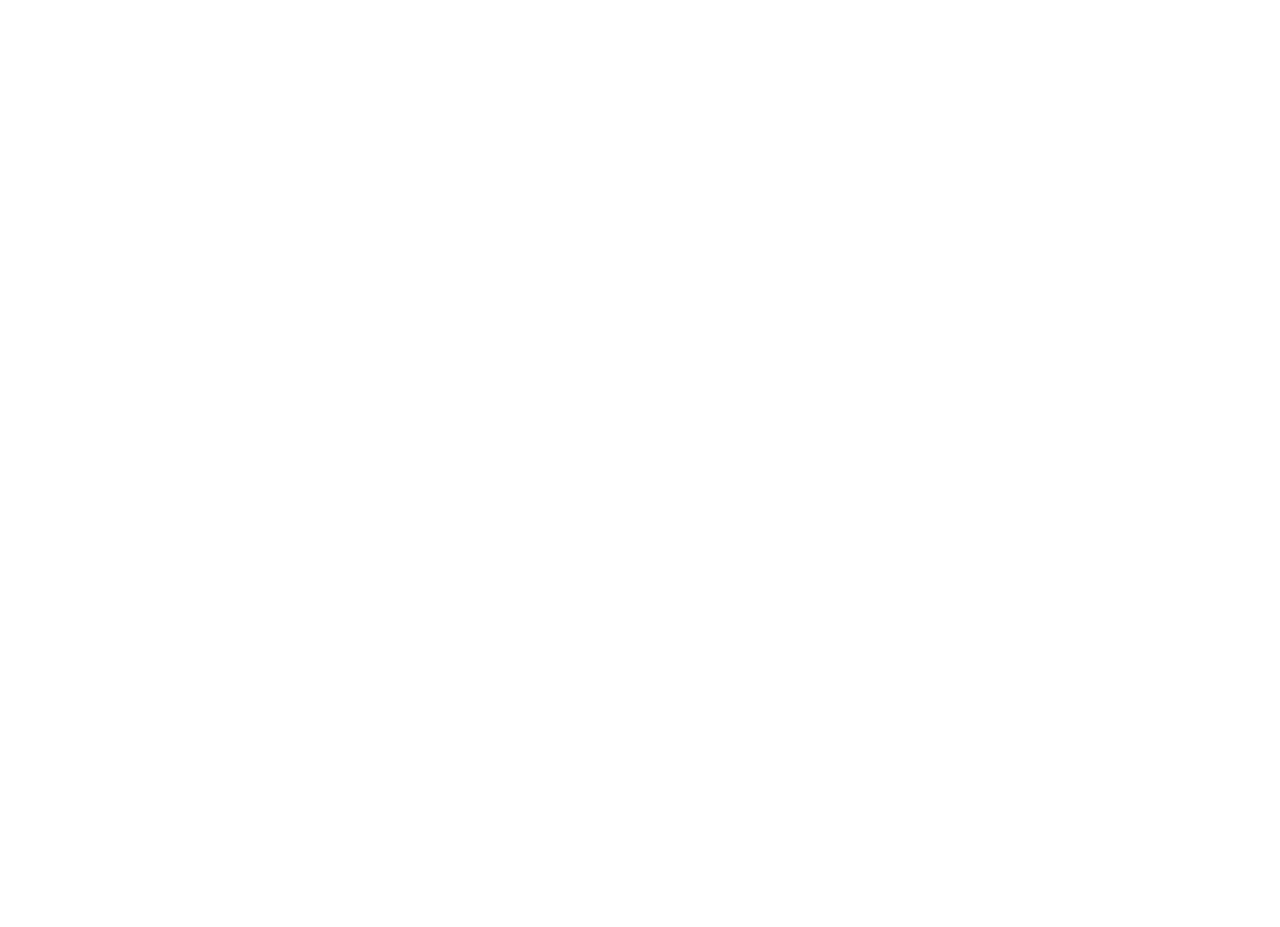
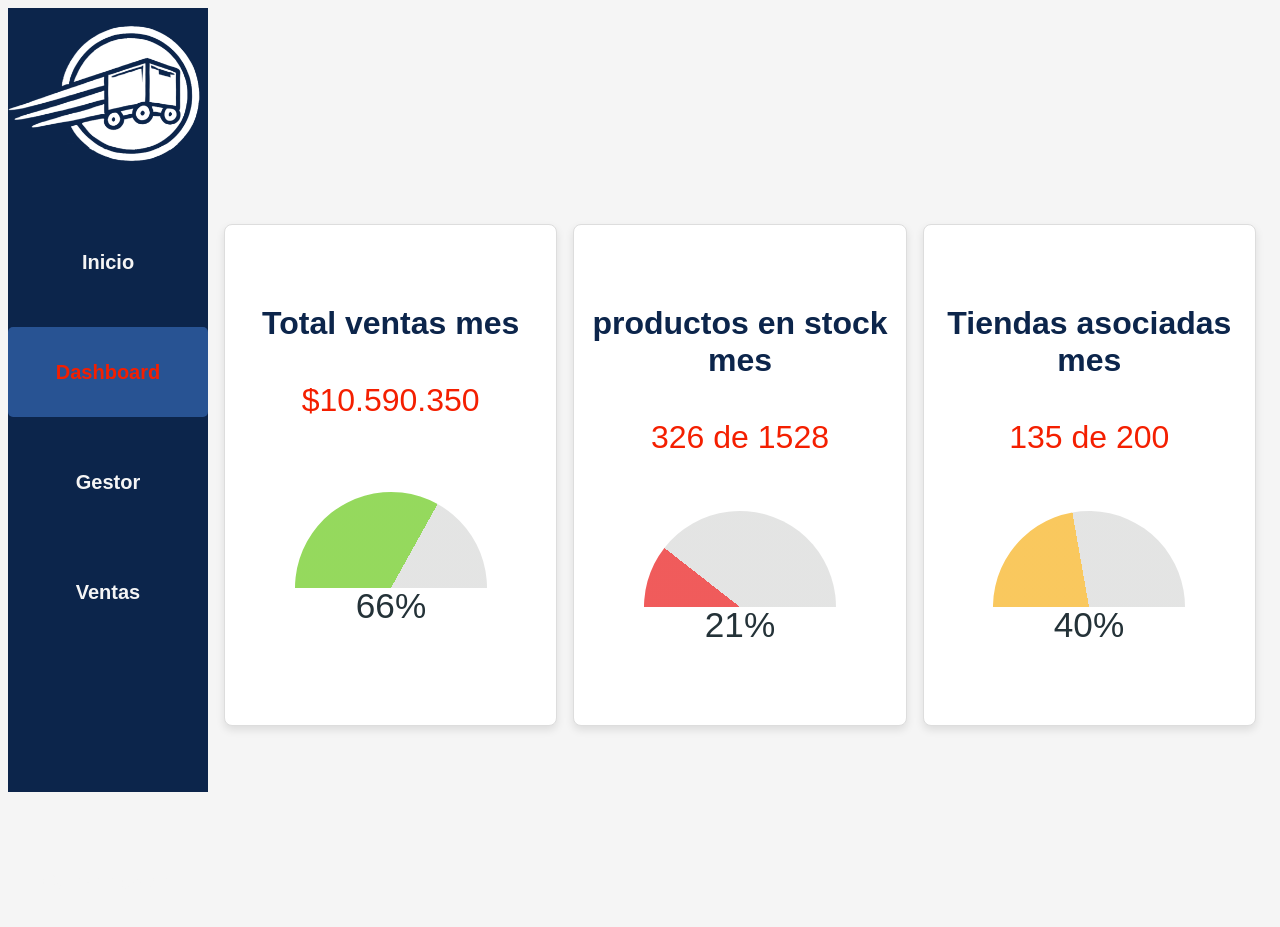
Before and after one commit to ElDunkin/ShopMax, a plain HTML site: page dashboard.html in a window 1280 px wide. Before the commit the page ends 800 px from the top, so only its background shows below. Drawn offline with Linux system fonts and the light colour scheme.

Commit message:
segundo avance

```diff
--- a/dashboard.html
+++ b/dashboard.html
@@ -0,0 +1,44 @@
+<!DOCTYPE html>
+<html lang="en">
+<head>
+    <meta charset="UTF-8">
+    <meta name="viewport" content="width=device-width, initial-scale=1.0">
+    <title>Dashboard</title>
+    <link rel="stylesheet" href="estilos/dashboard.css">
+</head>
+<body>
+    <div class="logo">
+
+    </div>
+    <nav class="navbar">
+        <img src="img/logo-blanco.png" alt="logo">
+        <ul class="option-list">
+            <li><a href="index.html">Inicio</a></li>
+            <li class="selection">Dashboard</li>
+            <li><a href="">Gestor</a></li>
+            <li><a href="">Ventas</a></li>
+            <li class="log-out"><a href="login.html">Cerrar Sesion</a></li>
+        </ul>
+    </nav>
+
+    <div class="content">
+    <div class="dashboard">
+        <div class="card">
+            <h2>Total ventas mes</h2>
+            <p>$10.590.350</p>
+            <div class="circular-sale"></div>
+        </div>
+        <div class="card">
+            <h2>productos en stock mes</h2>
+            <p>326 de 1528</p>
+            <div class="circular-stock"></div>
+        </div>
+        <div class="card">
+            <h2>Tiendas asociadas mes</h2>
+            <p>135 de 200</p>
+            <div class="circular-store"></div>
+        </div>
+    </div>
+
+</body>
+</html>
--- a/estilos/dashboard.css
+++ b/estilos/dashboard.css
@@ -0,0 +1,257 @@
+body {
+    font-family: sans-serif;
+    background-color: #f5f5f5;
+    color: #243238;
+    display: flex;
+    height: 100vh;
+    min-width: 250px;
+}
+.navbar{
+    background-color: #0C254B;
+    height: 98%;
+    width: 200px;
+    display: block;
+    flex-direction: column;
+    align-items: center;
+    gap: 20px;
+}
+.navbar a{
+    display: flex;
+    flex-direction: column;
+    align-items: center;
+    justify-content: center;
+    width: 200px;
+    height: 90px;
+    color: #f5f5f5;
+    font-size: 20px;
+    font-weight: bold;
+    border-radius: 5px;
+    transition: background-color 0.3s ease;
+    text-decoration: none;
+}
+.selection{
+    display: flex;
+    flex-direction: column;
+    align-items: center;
+    justify-content: center;
+    width: 200px;
+    height: 90px;
+    background-color: #285393;
+    color: #F41F00;
+    font-size: 20px;
+    font-weight: bold;
+    border-radius: 5px;
+    transition: background-color 0.3s ease;
+    text-decoration: none;
+}
+.navbar a:hover{
+    background-color: #285393;
+    color: #F41F00;
+}
+.navbar a.active{
+    background-color: #243238;
+}
+img{
+    height: 140px;
+    margin-top: 15px;
+    margin-bottom: 50px;
+}
+ul{
+    padding: 0;
+    margin: 0;
+}
+.option-list{
+    display: flex;
+    flex-direction: column;
+    align-items: center;
+    gap: 20px;
+    justify-content: center;
+}
+.option-list li{
+    list-style-position: inside;
+    list-style-type: none;
+}
+.log-out{
+    margin-top: 90%;
+}
+
+.content{
+    display: flex;
+    flex-direction: column;
+    width: 100%;
+}
+.dashboard {
+    display: flex;
+    gap: 1rem;
+    padding: 1rem;
+    margin-top: 200px;
+}
+
+.card {
+    display: flex;
+    flex-direction: column;
+    align-items: center;
+    justify-content: center;
+    background-color: #fff;
+    border: 1px solid #ddd;
+    border-radius: 8px;
+    box-shadow: 0 4px 8px rgba(0, 0, 0, 0.1);
+    width: 98%;
+    height: 500px;
+    text-align: center;
+}
+.card h2 {
+    font-family: sans-serif;
+    font-size: 2rem;
+    color: #0C254B;
+    margin-top: 5rem;
+    margin-bottom: 0.5rem;
+}
+
+.card p {
+    font-family: sans-serif;
+    font-size: 2rem;
+    color: #F41F00;
+}
+/*ventas*/
+.circular-sale {
+    width: 12rem;
+    height: 12rem;
+    border-radius: 50%;
+    margin: auto;
+    background: linear-gradient(
+        0deg,
+        rgba(93, 197, 8, 0.654) 50%,
+        rgba(118, 121, 118, 0.2) 50%
+    );
+    position: relative;
+    transform: rotate(119deg);
+}
+.circular-sale:before {
+    content: "";
+    width: 8rem;
+    height: 8rem;
+    position: absolute;
+    top: 0.5rem;
+    left: 0.5rem;
+
+    border-radius: 50%;
+    box-sizing: border-box;
+    font-size: 2rem;
+    transform: rotate(-119deg);
+}
+
+.circular-sale:after {
+    content: "66%";
+    width: 12rem;
+    height: 12rem;
+    position: absolute;
+    top: 0;
+    left: 0;
+    border-radius: 50%;
+    background: linear-gradient(
+        transparent 50%,
+        #fff 50%
+    );
+    transform: scale(1.1) rotate(-119deg);
+    text-align: center;
+    color: #243238;
+    font-size: 2rem;
+    line-height: 14rem; /* Centra el texto verticalmente */
+}
+/*stock*/
+.circular-stock {
+    width: 12rem;
+    height: 12rem;
+    border-radius: 50%;
+    margin: auto;
+    background: linear-gradient(
+        0deg,
+        rgba(232, 5, 5, 0.654) 50%,
+        rgba(118, 121, 118, 0.2) 50%
+    );
+    position: relative;
+    transform: rotate(38deg);
+}
+
+.circular-stock:before {
+    content: "";
+    width: 8rem;
+    height: 8rem;
+    position: absolute;
+    top: 0.5rem;
+    left: 0.5rem;
+
+    border-radius: 50%;
+    box-sizing: border-box;
+    font-size: 2rem;
+    transform: rotate(-38deg);
+}
+
+.circular-stock:after {
+    content: "21%";
+    width: 12rem;
+    height: 12rem;
+    position: absolute;
+    top: 0;
+    left: 0;
+    border-radius: 50%;
+    background: linear-gradient(
+        transparent 50%,
+        #fff 50%
+    );
+    transform: scale(1.1) rotate(-38deg);
+    text-align: center;
+    color: #243238;
+    font-size: 2rem;
+    line-height: 14rem; /* Centra el texto verticalmente */
+}
+
+/*tiendas*/
+
+.circular-store {
+    width: 12rem;
+    height: 12rem;
+    border-radius: 50%;
+    margin: auto;
+    background: linear-gradient(
+        0deg,
+        rgba(246, 171, 9, 0.654) 50%,
+        rgba(118, 121, 118, 0.2) 50%
+    );
+    position: relative;
+    transform: rotate(80deg);
+}
+
+.circular-store:before {
+    content: "";
+    width: 8rem;
+    height: 8rem;
+    position: absolute;
+    top: 0.5rem;
+    left: 0.5rem;
+
+    border-radius: 50%;
+    box-sizing: border-box;
+    font-size: 2rem;
+    transform: rotate(-80deg);
+}
+
+.circular-store:after {
+    content: "40%";
+    width: 12rem;
+    height: 12rem;
+    position: absolute;
+    top: 0;
+    left: 0;
+    border-radius: 50%;
+    background: linear-gradient(
+        transparent 50%,
+        #fff 50%
+    );
+    transform: scale(1.1) rotate(-80deg);
+    text-align: center;
+    color: #243238;
+    font-size: 2rem;
+    line-height: 14rem; /* Centra el texto verticalmente */
+}
--- a/estilos/index.css
+++ b/estilos/index.css
@@ -1,85 +1,76 @@
-/* Colores y fuente */
-:root {
-
-    --color-blue: #0C254B;
-    --color-text: #243238;
-    --font-sans-serif: 'SanSerif', sans-serif;
-}
-
-* {
-    margin: 0;
-    padding: 0;
-    box-sizing: border-box;
-}
-
 body {
     font-family: sans-serif;
     background-color: #f5f5f5;
     color: #243238;
     display: flex;
-    justify-content: center;
+    height: 100vh;
+    min-width: 250px;
+}
+.navbar{
+    background-color: #0C254B;
+    height: 98%;
+    width: 200px;
+    display: block;
+    flex-direction: column;
     align-items: center;
-    height: 100vh;
+    gap: 20px;
 }
-
-.container {
+.navbar a{
     display: flex;
+    flex-direction: column;
     align-items: center;
     justify-content: center;
-    width: 100%;
+    width: 200px;
+    height: 90px;
+    color: #f5f5f5;
+    font-size: 20px;
+    font-weight: bold;
+    border-radius: 5px;
+    transition: background-color 0.3s ease;
+    text-decoration: none;
 }
-
-.login {
-    background-color: #fff;
-    border-radius: 8px;
-    box-shadow: 0 4px 8px #0000001a;
-    padding: 2rem;
-    align-items: flex-start;
-    max-width: 500px;
-    max-height: 500px;
-    width: 100%;
-    text-align: center;
-    margin-right: 450px;
+.selection{
+    display: flex;
+    flex-direction: column;
+    align-items: center;
+    justify-content: center;
+    width: 200px;
+    height: 90px;
+    background-color: #285393;
+    color: #F41F00;
+    font-size: 20px;
+    font-weight: bold;
+    border-radius: 5px;
+    transition: background-color 0.3s ease;
+    text-decoration: none;
 }
-
-.logo{
-    margin-right: auto;
-    margin-left: 300px;
+.navbar a:hover{
+    background-color: #285393;
+    color: #F41F00;
 }
-.login-title {
-    color:#0C254B;
-    margin-bottom: 1rem;
-
+.navbar a.active{
+    background-color: #243238;
 }
-
-.login-form label {
-    font-size: 0.9rem;
-    color: #243238;
-    margin: 0.5rem 0 0.2rem;
-    display: block;
+img{
+    height: 140px;
+    margin-top: 15px;
+    margin-bottom: 50px;
 }
-
-.login-form input {
-    width: 100%;
-    padding: 0.5rem;
-    margin-bottom: 1rem;
-    border: 1px solid #ddd;
-    border-radius: 4px;
-    font-size: 1rem;
+ul{
+    padding: 0;
+    margin: 0;
 }
-
-.login-button {
-    width: 100%;
-    padding: 0.7rem;
-    background-color: #F41F00;
-    color: #fff;
-    border: none;
-    border-radius: 4px;
-    font-size: 1rem;
-    cursor: pointer;
-
+.option-list{
+    display: flex;
+    flex-direction: column;
+    align-items: center;
+    gap: 20px;
+    justify-content: center;
 }
-
-.login-button:hover {
-    background-color: #d41900;
+.option-list li{
+    list-style-position: inside;
+    list-style-type: none;
 }
+.log-out{
+    margin-top: 90%;
+}
--- /dev/null
+++ b/estilos/login.css
@@ -0,0 +1,77 @@
+* {
+    margin: 0;
+    padding: 0;
+    box-sizing: border-box;
+}
+
+body {
+    font-family: sans-serif;
+    background-color: #f5f5f5;
+    color: #243238;
+    display: flex;
+    justify-content: center;
+    align-items: center;
+    height: 100vh;
+}
+
+.container {
+    display: flex;
+    align-items: center;
+    justify-content: center;
+    width: 100%;
+}
+
+.login {
+    background-color: #fff;
+    border-radius: 8px;
+    box-shadow: 0 4px 8px #0000001a;
+    padding: 2rem;
+    align-items: flex-start;
+    max-width: 500px;
+    max-height: 500px;
+    width: 100%;
+    text-align: center;
+    margin-right: 450px;
+}
+
+.logo{
+    margin-right: auto;
+    margin-left: 300px;
+}
+.login-title {
+    color:#0C254B;
+    margin-bottom: 1rem;
+
+}
+
+.login-form label {
+    font-size: 0.9rem;
+    color: #243238;
+    margin: 0.5rem 0 0.2rem;
+    display: block;
+}
+
+.login-form input {
+    width: 100%;
+    padding: 0.5rem;
+    margin-bottom: 1rem;
+    border: 1px solid #ddd;
+    border-radius: 4px;
+    font-size: 1rem;
+}
+
+.login-button {
+    width: 100%;
+    padding: 0.7rem;
+    background-color: #F41F00;
+    color: #fff;
+    border: none;
+    border-radius: 4px;
+    font-size: 1rem;
+    cursor: pointer;
+
+}
+
+.login-button:hover {
+    background-color: #d41900;
+}
```
Also changed, not shown: index.html (+13 -21 lines), login.html (added, +32 -0 lines), img/logo-blanco.png (added), img/logo-negro.png (added), img/logo_shopmax.png (added).
